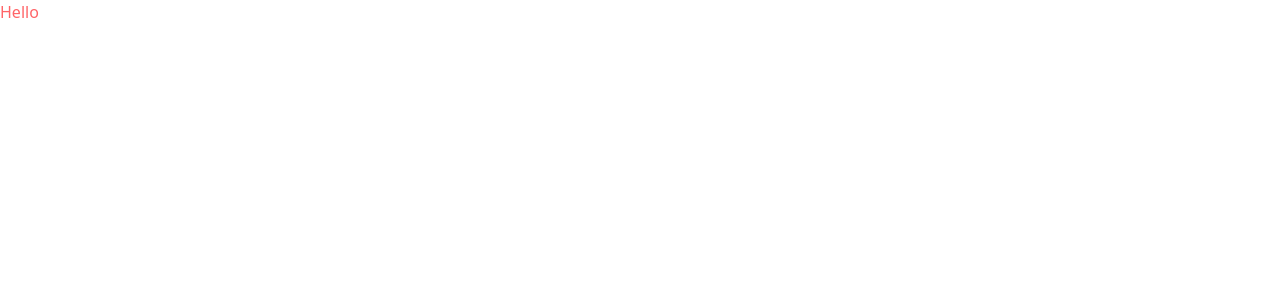
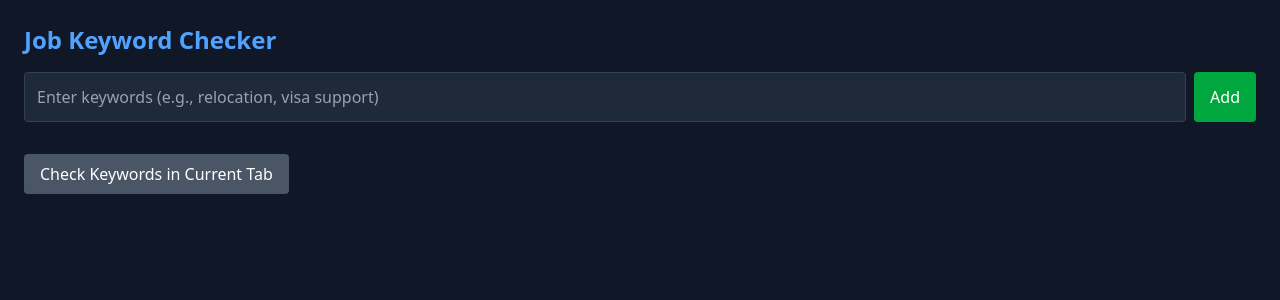
Before and after one commit to abhilashbethur/job-scanner, a React (Vite) app: page / in a window 1280 px wide. Shown: the top 300 px of the page. Built offline with nearby package versions, Linux system fonts and the light colour scheme.

Commit message:
my idea workksssss!

```diff
--- a/src/App.jsx
+++ b/src/App.jsx
@@ -1,8 +1,153 @@
+import { useState } from "react";
+
 function App() {
+  const [keyword, setKeyword] = useState("");
+  const [keywords, setKeywords] = useState([]);
+  const [results, setResults] = useState([]);
+
+  const addKeyword = () => {
+    if (keyword.trim() && !keywords.includes(keyword.trim())) {
+      setKeywords([...keywords, keyword.trim()]);
+    }
+    setKeyword("");
+  };
+
+  const removeKeyword = (kw) => {
+    setKeywords(keywords.filter((k) => k !== kw));
+  };
+
+  const checkKeywords = async () => {
+    try {
+      // Get the active tab
+      const [tab] = await chrome.tabs.query({
+        active: true,
+        currentWindow: true,
+      });
+
+      if (!tab) {
+        setResults(["Unable to access current tab."]);
+        return;
+      }
+
+      // Check if the tab URL is valid (not chrome:// or extension pages)
+      if (
+        tab.url.startsWith("chrome://") ||
+        tab.url.startsWith("chrome-extension://") ||
+        tab.url.startsWith("edge://") ||
+        tab.url.startsWith("about:")
+      ) {
+        setResults([
+          "Cannot access this type of page. Please navigate to a regular website.",
+        ]);
+        return;
+      }
+
+      // Inject script to get job description content
+      const injectionResults = await chrome.scripting.executeScript({
+        target: { tabId: tab.id },
+        function: () => {
+          const jobTextElement = document.querySelector(
+            ".jobs-description-content__text--stretch"
+          );
+
+          if (!jobTextElement) {
+            return {
+              error:
+                "Job description not found. Make sure you're on a LinkedIn job page.",
+            };
+          }
+
+          return { jobText: jobTextElement.innerText };
+        },
+      });
+
+      const result = injectionResults[0].result;
+
+      if (result.error) {
+        setResults([result.error]);
+        return;
+      }
+
+      const jobText = result.jobText.toLowerCase();
+      const found = keywords.map((kw) =>
+        jobText.includes(kw.toLowerCase())
+          ? `✅ ${kw} found`
+          : `❌ ${kw} not found`
+      );
+      setResults(found);
+    } catch (error) {
+      console.error("Error checking keywords:", error);
+      setResults([`Error: ${error.message}`]);
+    }
+  };
+
+  // Handle Enter key in input
+  const handleKeyPress = (e) => {
+    if (e.key === "Enter") {
+      addKeyword();
+    }
+  };
+
   return (
-    <>
-      <div className="text-red-400">Hello</div>
-    </>
+    <div className="min-h-screen bg-gray-900 text-white p-6 font-sans">
+      <h1 className="text-2xl font-bold mb-4 text-blue-400">
+        Job Keyword Checker
+      </h1>
+
+      <div className="flex mb-4">
+        <input
+          type="text"
+          value={keyword}
+          onChange={(e) => setKeyword(e.target.value)}
+          onKeyPress={handleKeyPress}
+          placeholder="Enter keywords (e.g., relocation, visa support)"
+          className="w-full p-3 bg-gray-800 border border-gray-700 rounded text-white placeholder-gray-400"
+        />
+        <button
+          onClick={addKeyword}
+          className="ml-2 px-4 py-2 bg-green-600 hover:bg-green-700 rounded text-white"
+        >
+          Add
+        </button>
+      </div>
+
+      <div className="flex flex-wrap gap-2 mb-4">
+        {keywords.map((kw) => (
+          <span
+            key={kw}
+            className="bg-blue-500 text-white px-3 py-1 rounded-full flex items-center"
+          >
+            {kw}
+            <button
+              onClick={() => removeKeyword(kw)}
+              className="ml-2 text-white font-bold"
+            >
+              ×
+            </button>
+          </span>
+        ))}
+      </div>
+
+      <button
+        onClick={checkKeywords}
+        disabled={keywords.length === 0}
+        className={`px-4 py-2 rounded text-white ${
+          keywords.length === 0
+            ? "bg-gray-600 cursor-not-allowed"
+            : "bg-blue-600 hover:bg-blue-700"
+        }`}
+      >
+        Check Keywords in Current Tab
+      </button>
+
+      <div className="mt-6" id="result">
+        {results.map((res, index) => (
+          <p key={index} className="mb-2 p-2 bg-gray-800 rounded">
+            {res}
+          </p>
+        ))}
+      </div>
+    </div>
   );
 }
 
```
